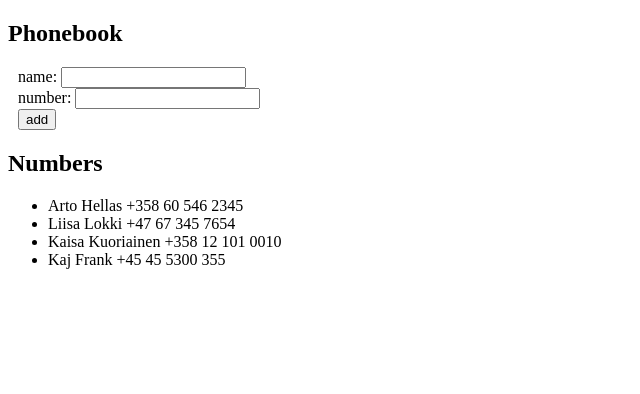
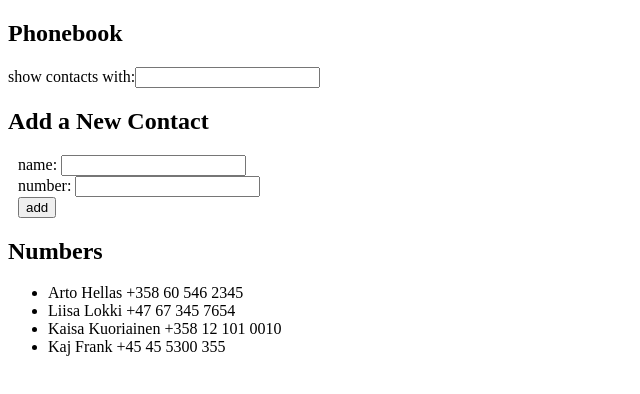
Before and after one commit to maikkinen/part2, a React (Create React App) app in the folder puhelinluettelo/: page / in a window 1280 px wide. Shown: the top 394 px of the page, without its empty margins (0-640 px from the left). Built offline with nearby package versions, Linux system fonts and the light colour scheme.

Commit message:
Teht_2.9 filtteröinti-input olemassa, filtteröinti ei vielä toteutettu

```diff
--- a/puhelinluettelo/src/App.js
+++ b/puhelinluettelo/src/App.js
@@ -21,6 +21,7 @@ const App = () => {
 
   const [ newName, setNewName ] = useState('')
   const [ newNumber, setNewNumber] = useState('')
+  const [ filteringPattern, filterWith ] = useState('')
 
   const handleAddPerson = (event) => { // handler
     event.preventDefault()
@@ -50,9 +51,23 @@ const App = () => {
 
   const handleTypingNumber = (event) => (setNewNumber(event.target.value))
 
+  const handleTypingFilter = (event) => {
+    console.log(event.target.value)
+    filterWith(event.target.value)
+  }
+
   return (
     <div>
       <h2>Phonebook</h2>
+      <div>
+        show contacts with:
+          <input
+            name="filteringPattern"
+            value={filteringPattern}
+            onChange={handleTypingFilter}
+          />
+      </div>
+      <h2>Add a New Contact</h2>
       <form style={{margin: 10}} onSubmit={handleAddPerson}>
         <div>
           name: <input //input, ja sit sitä händläillään
```
